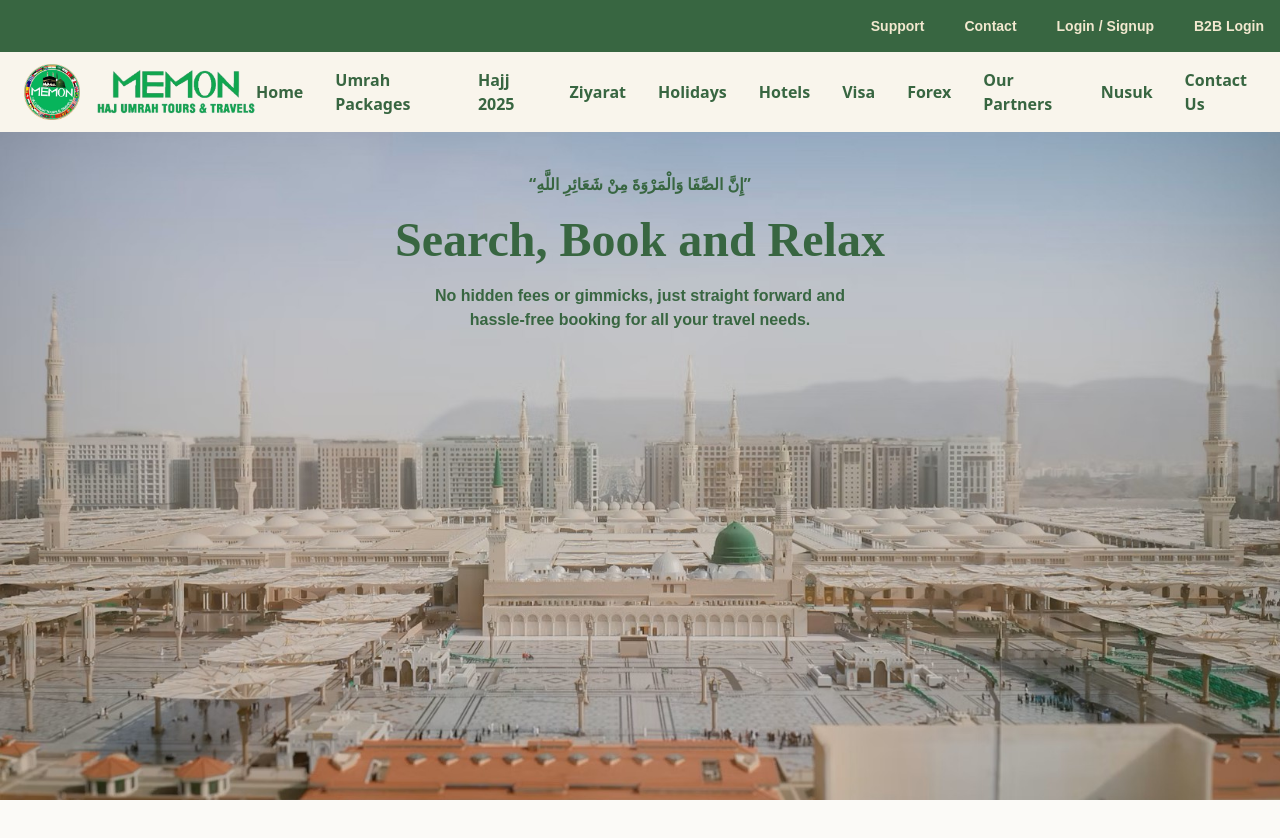
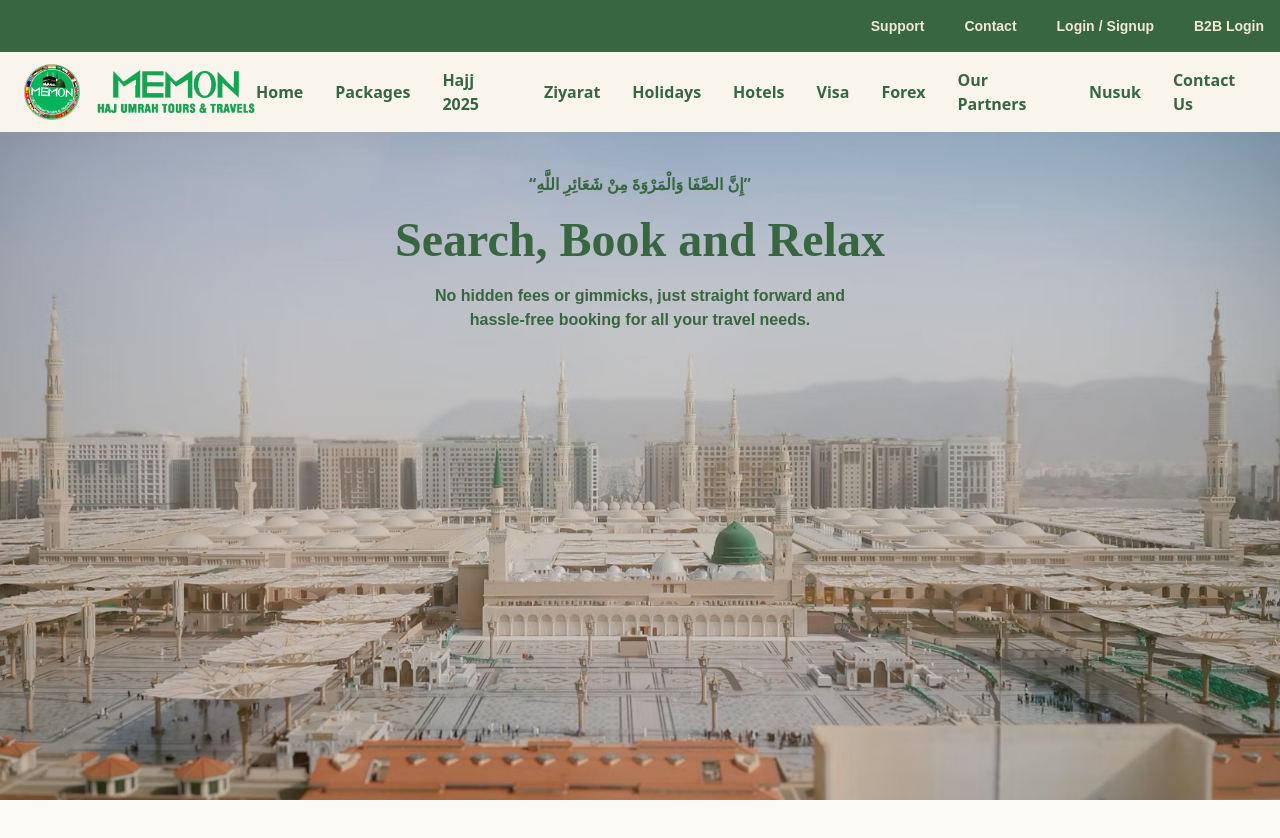
Before and after one commit to aamiirr05/Memon_b2c, a React (Vite) app in the folder Frontend/: page / in a window 1280 px wide. Shown: the top 838 px of the page. Built offline with nearby package versions, Linux system fonts and the light colour scheme; no server answers; a web font is replaced by a local one.

Commit message:
Add: packages page

```diff
--- a/Frontend/src/components/HomePage/SecondaryNav.jsx
+++ b/Frontend/src/components/HomePage/SecondaryNav.jsx
@@ -17,13 +17,14 @@ const SecondaryNav = ({ setIsMore, setIsHovered, isHovered, isMore }) => {
         </div>
         <div className="relative text-darkgreen flex items-center lg:gap-4 xl:gap-8 font-semibold font-recia">
           <div className="link-hover-green">Home</div>
-          <div
+          <Link
+            to="/packages"
             className="cursor-pointer"
             onMouseEnter={() => setIsHovered(true)}
             onMouseLeave={() => setIsHovered(false)}
           >
-            Umrah Packages
-          </div>
+            Packages
+          </Link>
           <div
             className={`absolute left-3 top-6 w-0 h-0 border-l-[120px] border-r-[120px] border-b-[120px] border-l-transparent border-r-transparent border-b-darkgreen transition-all duration-700 ${isHovered ? 'opacity-100 -translate-y-1' : 'opacity-0 translate-y-[100%] pointer-events-none'}`}
             onMouseEnter={() => setIsHovered(true)}
--- a/Frontend/src/index.css
+++ b/Frontend/src/index.css
@@ -112,7 +112,7 @@
 
 /* Style the scrollbar thumb (scroll handle) */
 ::-webkit-scrollbar-thumb {
-  @apply rounded-full bg-darkgreen;
+  @apply bg-darkgreen;
 }
 
 /* Hover effect for the thumb */
--- /dev/null
+++ b/Frontend/src/pages/PackagesPage.jsx
@@ -0,0 +1,5 @@
+const PackagesPage = () => {
+  return <div>Packagespage</div>;
+};
+
+export default PackagesPage;
```
